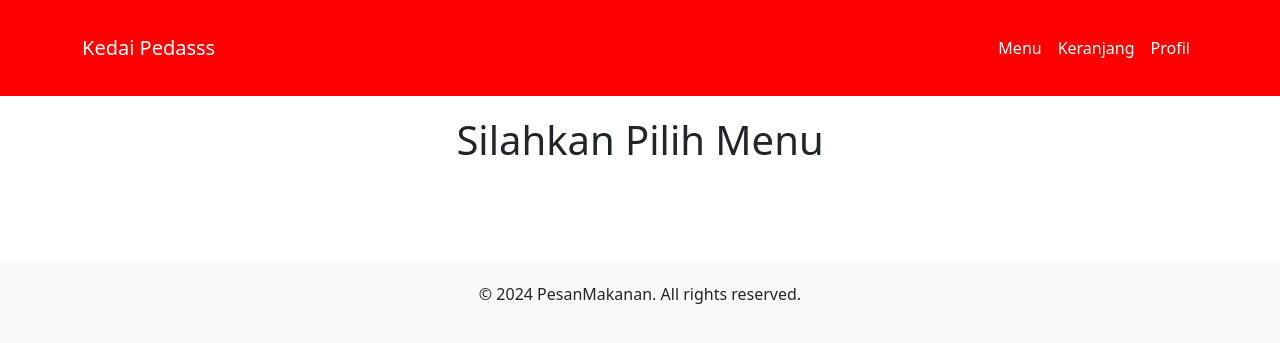
After one commit to AnggunBerlianAgustina/pesan-makanan, a Laravel app: page /menu in a window 1280 px wide. The commit adds this page. Shown: the top 343 px of the page. Run offline with Laravel 12, Linux system fonts and the light colour scheme; data that the repository does not hold is empty; parts of the project's set-up code (start-up, migrations or seed data) failed here and were passed over.

Commit message:
menu buyer ots keranjang

```diff
--- /dev/null
+++ b/app/Http/Controllers/MenuController.php
@@ -0,0 +1,15 @@
+<?php
+
+namespace App\Http\Controllers;
+
+use App\Models\Menu;
+use Illuminate\Http\Request;
+
+class MenuController extends Controller
+{
+    public function index()
+    {
+        $menus = Menu::all();
+        return view('menu.index', compact('menus'));
+    }
+}
--- a/app/Models/Pesanan.php
+++ b/app/Models/Pesanan.php
@@ -9,12 +9,12 @@ namespace App\Models;
 use Illuminate\Database\Eloquent\Factories\HasFactory;
 use Illuminate\Database\Eloquent\Model;
 
-class pesanan extends Model
+class Pesanan extends Model
 {
     use HasFactory;
 
+    // Tidak perlu menyertakan 'id' di sini karena otomatis diisi oleh database
     protected $fillable = [
-        'id_pesanan',
         'nama_menu',
         'nama_pemesan',
         'keterangan',
--- /dev/null
+++ b/public/css/style.css
@@ -0,0 +1,55 @@
+/* Navbar Styles */
+.navbar {
+    background-color: #ff0000;
+}
+.navbar-brand, .nav-link {
+    color: #fff !important;
+}
+.nav-link:hover {
+    color: #ffc107 !important;
+}
+
+/* Footer Styles */
+footer {
+    background-color: #f8f9fa;
+    padding: 20px 0;
+    text-align: center;
+    margin-top: 30px;
+}
+
+/* Card Styles */
+.card:hover {
+    transform: scale(1.05);
+    transition: all 0.3s ease-in-out;
+}
+
+/* Button Styles */
+.btn-primary {
+    background-color: #ff0000;
+    border: none;
+}
+.btn-primary:hover {
+    background-color: #0056b3;
+}
+
+/* Container Padding */
+.container {
+    padding-top: 20px;
+    padding-bottom: 20px;
+}
+
+/* Table Styles */
+.table th, .table td {
+    vertical-align: middle;
+}
+
+/* Checkout Button */
+.btn-checkout {
+    background-color: #28a745;
+    color: #fff;
+    border: none;
+    transition: background-color 0.3s;
+}
+.btn-checkout:hover {
+    background-color: #218838;
+}
--- /dev/null
+++ b/resources/views/layouts/app.blade.php
@@ -0,0 +1,47 @@
+<!DOCTYPE html>
+<html lang="en">
+<head>
+    <meta charset="UTF-8">
+    <meta name="viewport" content="width=device-width, initial-scale=1.0">
+    <title>@yield('title', 'KedaiPedasss')</title>
+    <link rel="stylesheet" href="https://cdn.jsdelivr.net/npm/bootstrap@5.3.0/dist/css/bootstrap.min.css">
+    <link rel="stylesheet" href="{{ asset('css/style.css') }}">
+</head>
+<body>
+
+    <!-- Navbar -->
+    <nav class="navbar navbar-expand-lg">
+        <div class="container">
+            <a class="navbar-brand" href="#">Kedai Pedasss</a>
+            <button class="navbar-toggler" type="button" data-bs-toggle="collapse" data-bs-target="#navbarNav" aria-controls="navbarNav" aria-expanded="false" aria-label="Toggle navigation">
+                <span class="navbar-toggler-icon"></span>
+            </button>
+            <div class="collapse navbar-collapse" id="navbarNav">
+                <ul class="navbar-nav ms-auto">
+                    <li class="nav-item">
+                        <a class="nav-link" href="{{ route('menu.index') }}">Menu</a>
+                    </li>
+                    <li class="nav-item">
+                        <a class="nav-link" href="{{ route('cart.view') }}">Keranjang</a>
+                    </li>
+                    <li class="nav-item">
+                        <a class="nav-link" href="#">Profil</a>
+                    </li>
+                </ul>
+            </div>
+        </div>
+    </nav>
+
+    <!-- Main Content -->
+    <div class="container">
+        @yield('content')
+    </div>
+
+    <!-- Footer -->
+    <footer>
+        <p>&copy; 2024 PesanMakanan. All rights reserved.</p>
+    </footer>
+
+    <script src="https://cdn.jsdelivr.net/npm/bootstrap@5.3.0/dist/js/bootstrap.bundle.min.js"></script>
+</body>
+</html>
--- /dev/null
+++ b/resources/views/menu/index.blade.php
@@ -0,0 +1,26 @@
+@extends('layouts.app')
+
+@section('title', 'Daftar Menu')
+
+@section('content')
+    <h1 class="text-center mb-5">Silahkan Pilih Menu</h1>
+    <div class="row">
+        @foreach($menus as $menu)
+            <div class="col-md-4 mb-4">
+                <div class="card h-100">
+                    <div class="card-body d-flex flex-column">
+                        <h5 class="card-title">{{ $menu->nama_menu }}</h5>
+                        <p class="card-text">{{ $menu->keterangan }}</p>
+                        <p class="card-text fw-bold">Rp{{ number_format($menu->harga, 0, ',', '.') }}</p>
+                        <form action="{{ route('cart.add') }}" method="POST" class="mt-auto">
+                            @csrf
+                            <input type="hidden" name="menu_id" value="{{ $menu->id }}">
+                            <input type="number" name="quantity" min="1" class="form-control mb-3" placeholder="Jumlah" required>
+                            <button type="submit" class="btn btn-primary w-100">Tambah ke Keranjang</button>
+                        </form>
+                    </div>
+                </div>
+            </div>
+        @endforeach
+    </div>
+@endsection
--- a/resources/views/welcome.blade.php
+++ b/resources/views/welcome.blade.php
@@ -3,7 +3,7 @@
 <head>
     <meta charset="UTF-8">
     <meta name="viewport" content="width=device-width, initial-scale=1.0">
-    <title>Kedai Pedas - Welcome</title>
+    <title>Kedai Pedas Welcome</title>
     <link rel="stylesheet" href="https://cdnjs.cloudflare.com/ajax/libs/tailwindcss/2.2.19/tailwind.min.css">
     <style>
         .menu-item {
--- a/routes/web.php
+++ b/routes/web.php
@@ -4,7 +4,14 @@
     Routing untuk menampilkan halaman utama dari project laravel
 **/
 use Illuminate\Support\Facades\Route;
+use App\Http\Controllers\MenuController;
+use App\Http\Controllers\CartController;
 
 Route::get('/', function () {
     return view('welcome');
 });
+
+#menu&cart
+Route::get('/menu', [MenuController::class, 'index'])->name('menu.index');
+Route::post('/cart/add', [CartController::class, 'addToCart'])->name('cart.add');
+Route::get('/cart', [CartController::class, 'viewCart'])->name('cart.view');
```
Also changed, not shown: app/Http/Controllers/CartController.php (added, +34 -0 lines), resources/views/cart/index.blade.php (added, +36 -0 lines), 1 other file.
